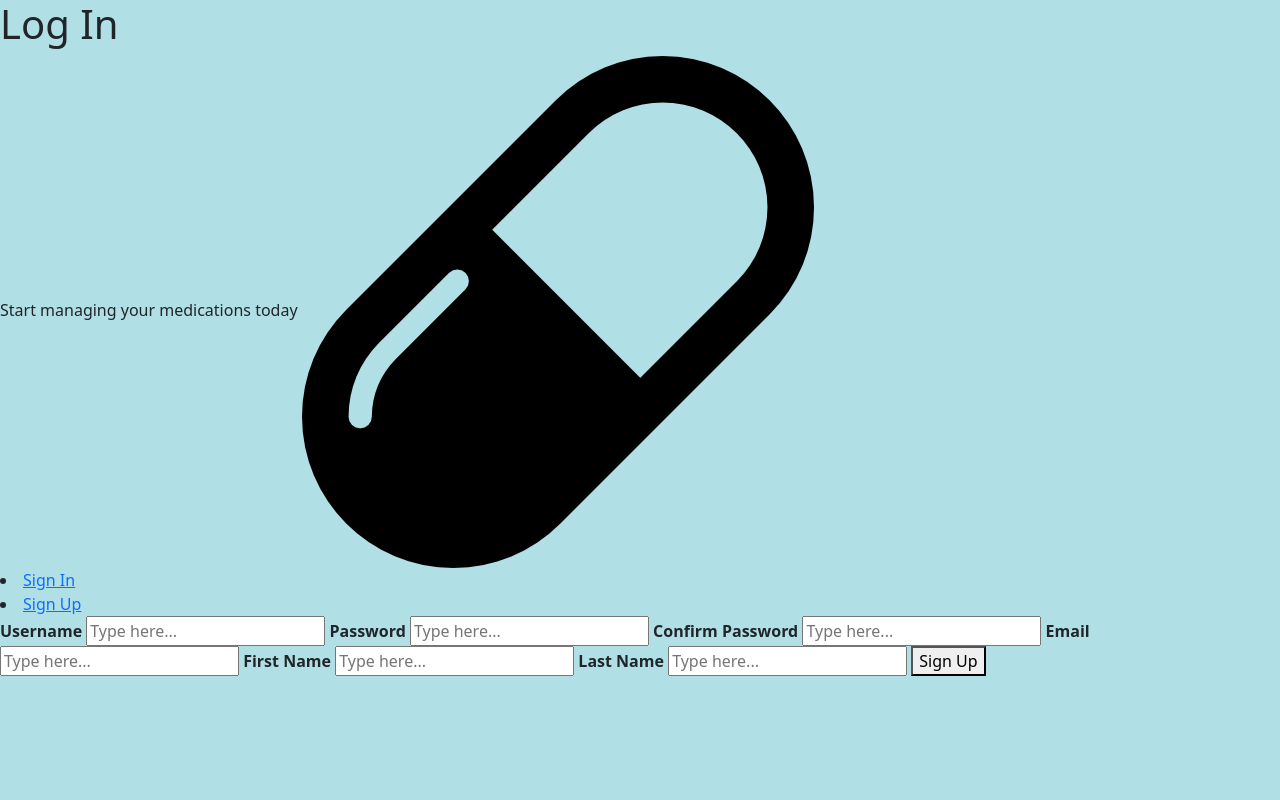
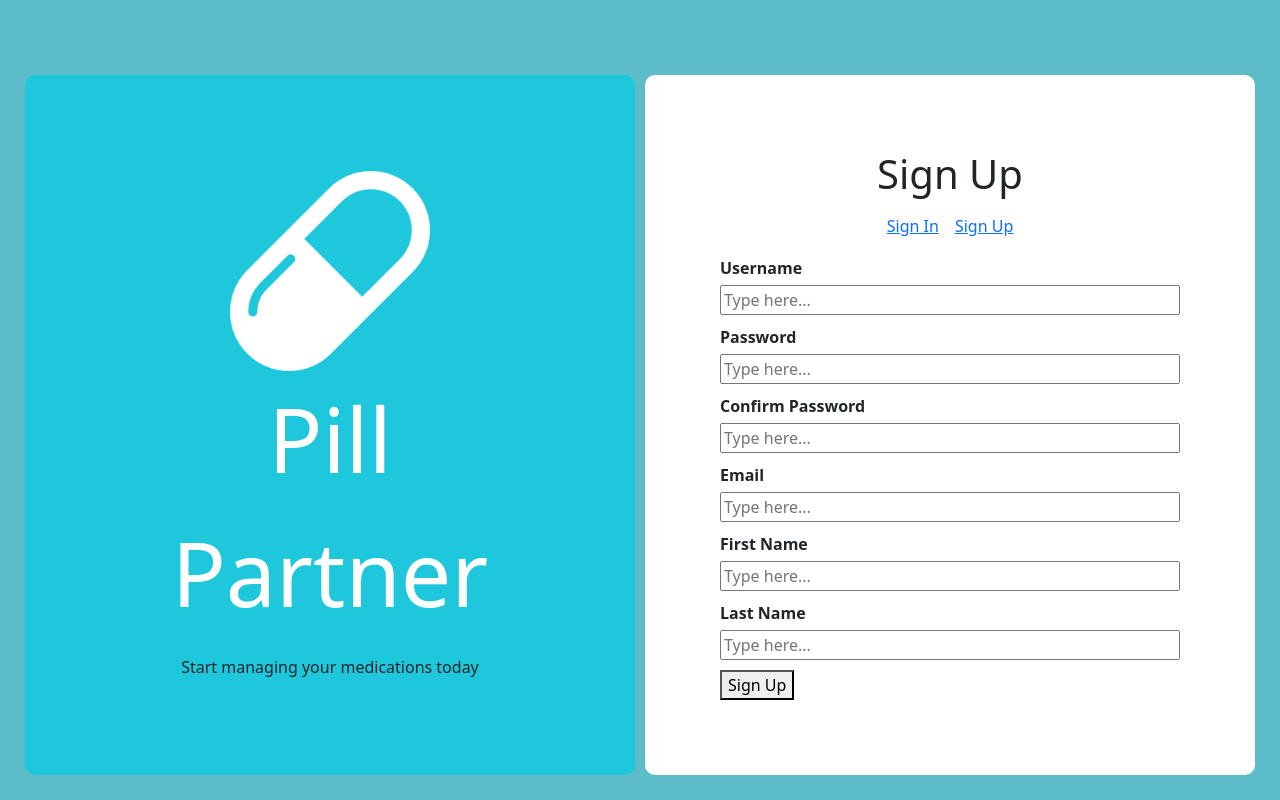
Before and after one commit to RockstarRyan/cen3031-project, a PHP site: page /signup.php in a window 1280 px wide. Run offline with PHP 8.4, Linux system fonts and the light colour scheme; data that the repository does not hold is empty.

Commit message:
Added some styling to the main page

```diff
--- /dev/null
+++ b/css/loginStyle.css
@@ -0,0 +1,70 @@
+body {
+    background-color: rgb(92, 189, 201);
+    margin: 20px;
+    display: flex;
+}
+.split-screen{
+    display: flex;
+    padding-top: 50px;
+    height: 100%;
+    width: 100%;
+}
+.invert{
+    filter: invert(100%);
+}
+.login-container, .message-container {
+    flex: 1;
+    width:50%;
+    transition: all 0.3s;
+    padding: 75px;
+    border-radius: 10px;
+    display: flex;
+    flex-direction: column;
+    justify-content: center;
+    align-items: center;
+    margin: 5px;
+}
+ul {
+    list-style-type: none;
+    margin: 0;
+    padding: 0;
+    display: inline;
+}
+li{
+    list-style-type: none;
+    float: left;
+}
+a {
+    display: block;
+    padding: 8px;
+}
+input {
+    width: 100%;
+}
+label {
+    padding-bottom: 5px;
+    padding-top: 10px;
+}
+button {
+    margin-top: 10px;
+}
+.input-field{
+    display: flex;
+    justify-content: left;
+    text-align: left;
+}
+.login-container {
+    right:0;
+    background-color: white;
+    float: right;
+}
+.message-container {
+    text-align:center;
+    left:0;
+    background-color: rgb(31, 199, 221);
+    float: left;
+}
+.message-font {
+    font-size: 7vw;
+    color: white;
+}
--- a/signup.php
+++ b/signup.php
@@ -48,12 +48,17 @@ if ((isset($_POST['UserName'])) && (isset($_POST['UserPassword'])) && (isset($_P
 	<!-- Bootstrap CSS (CDN) -->
 	<link href="https://cdn.jsdelivr.net/npm/bootstrap@5.3.3/dist/css/bootstrap.min.css" rel="stylesheet" integrity="sha384-QWTKZyjpPEjISv5WaRU9OFeRpok6YctnYmDr5pNlyT2bRjXh0JMhjY6hW+ALEwIH" crossorigin="anonymous">
 	<!-- Custon css-->
-    <link rel="stylesheet" href="css/mainStyle.css"></head>
+    <link rel="stylesheet" href="css/loginStyle.css">
+</head>
 <body>
+    <div class="split-screen">
+        <div class = "message-container">
+            <img class = "invert" src = "images/pill-logo.png" alt = "pill" width="200" height="200">
+            <p class="message-font"> Pill Partner </p>
+            <p1>Start managing your medications today</p1>
+        </div>
         <div class="login-container">
-        <h1>Log In</h1>
-        <p1>Start managing your medications today</p1>
-        <img src = "images/pill-logo.png" alt = "pill">
+            <h1>Sign Up</h1>
             <nav>
                 <li><a href="login.php">Sign In</a></li> <!-- direct to login/sign up pages -->
                 <li><a href="signup.php">Sign Up</a></li>
@@ -77,6 +82,8 @@ if ((isset($_POST['UserName'])) && (isset($_POST['UserPassword'])) && (isset($_P
                 <button type='submit'>Sign Up</button>
             </form>
         </div>
+    </div>
+
 	<!-- Bootstrap JavaScript (CDN) -->
     <script src="https://cdn.jsdelivr.net/npm/bootstrap@5.3.0/dist/js/bootstrap.bundle.min.js"></script>
 	<!-- Custom JavaScript -->
```
Also changed, not shown: login.php (+9 -3 lines). Lines whose indentation alone changed are shown as unchanged.
